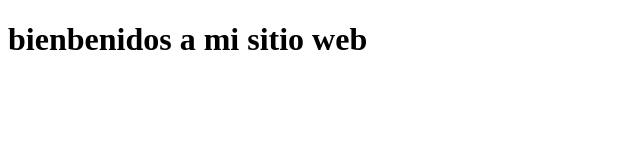
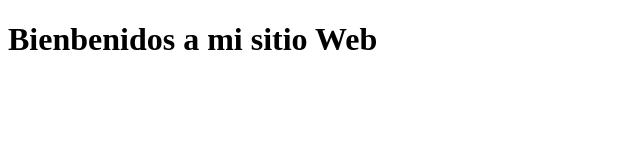
Before and after one commit to DSW-JoseBuelvas-1391/DSW-JoseBuelvas-1391, a plain HTML site: page index.html in a window 1280 px wide. Shown: the whole page, without its empty margins (0-640 px from the left). Drawn offline with Linux system fonts and the light colour scheme.

Commit message:
Update index.html
segunta actualizacion

```diff
--- a/index.html
+++ b/index.html
@@ -7,8 +7,7 @@
     <title>Document</title>
 </head>
 <body>
- <h1>
-    bienbenidos a mi sitio web
- </h1>
+ <h1> Bienbenidos a mi sitio Web </h1>
+
 </body>
 </html>
```
